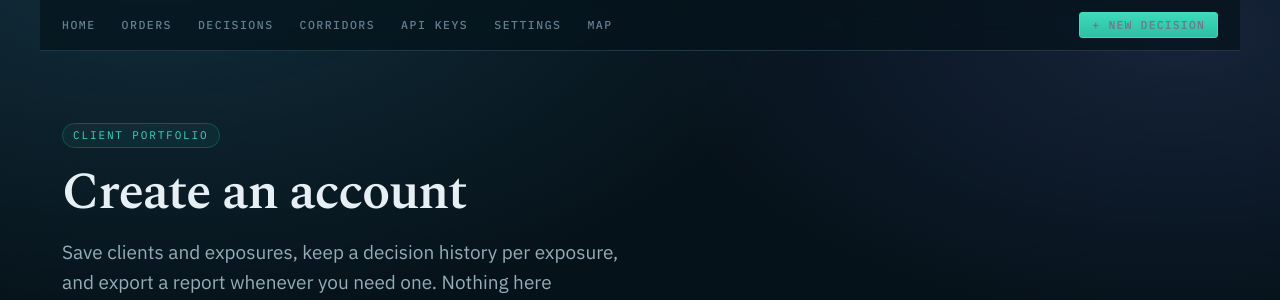
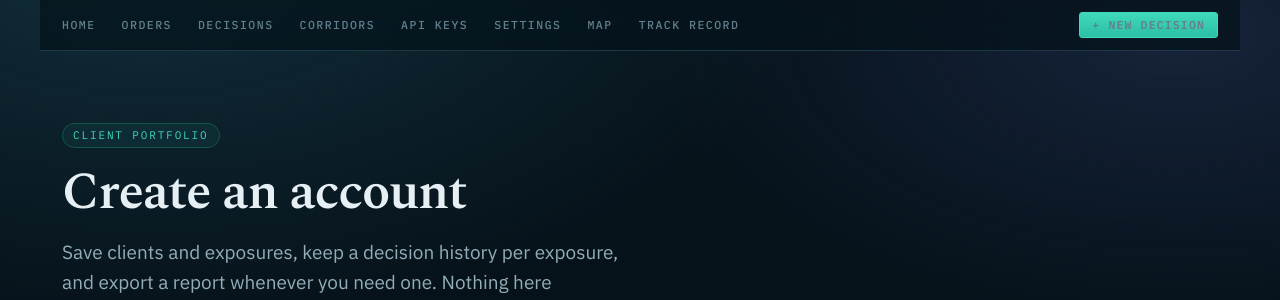
Before and after one commit to Aryanzabihi/chokepoint-access, a FastAPI app: page /signup in a window 1280 px wide. Shown: the top 300 px of the page. Run offline with FastAPI, Linux system fonts and the light colour scheme.

Commit message:
Add a Track record nav tab, and gitignore the unidentified secret file
Track record links out to the public site root (docs/index.html, cp'd
from src/track-record.html) -- confirmed live via curl before hardcoding
the URL, same discipline as the Map link. Positioned right after Map,
per request.

"backend secret.txt" (repo root) is gitignored now rather than deleted --
the user doesn't recognize the file either, and deleting an untracked
file loses its content permanently with no git history to recover it
from. Gitignoring closes the actual risk (accidental commit) without
destroying anything; deletion is the user's call once they've confirmed
it's not needed.

Co-Authored-By: Claude Sonnet 5 <noreply@anthropic.com>

```diff
--- a/backend/app/templates/base.html
+++ b/backend/app/templates/base.html
@@ -18,6 +18,7 @@
   <a href="/account/api-keys" class="{{ 'here' if active == 'api-keys' else '' }}">API keys</a>
   <a href="/settings" class="{{ 'here' if active == 'settings' else '' }}">Settings</a>
   <a href="https://aryanzabihi.github.io/chokepoint-access/map.html" target="_blank" rel="noopener">Map</a>
+  <a href="https://aryanzabihi.github.io/chokepoint-access/" target="_blank" rel="noopener">Track record</a>
   <span class="spacer"></span>
   <a class="btn" href="/decisions/new" style="padding:6px 12px">+ New decision</a>
   {% if user %}
```
Also changed, not shown: 1 other file.
